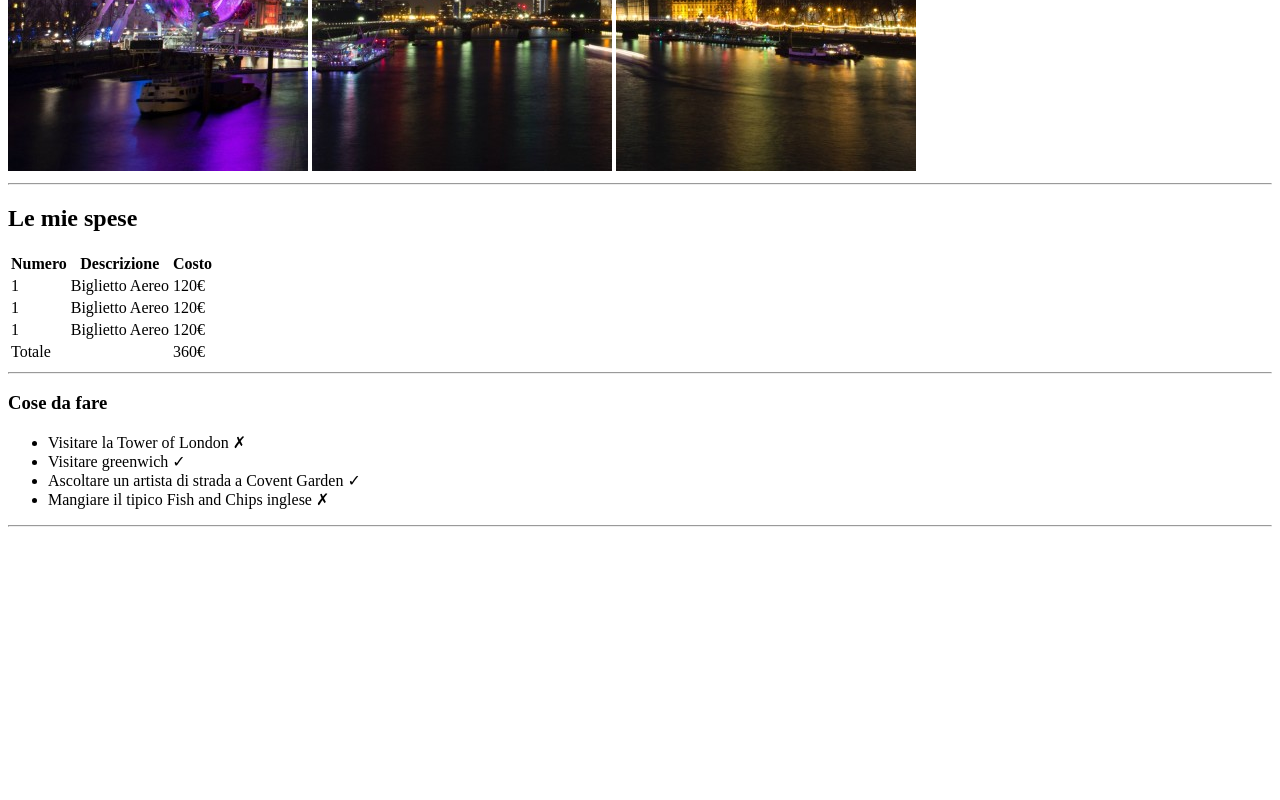
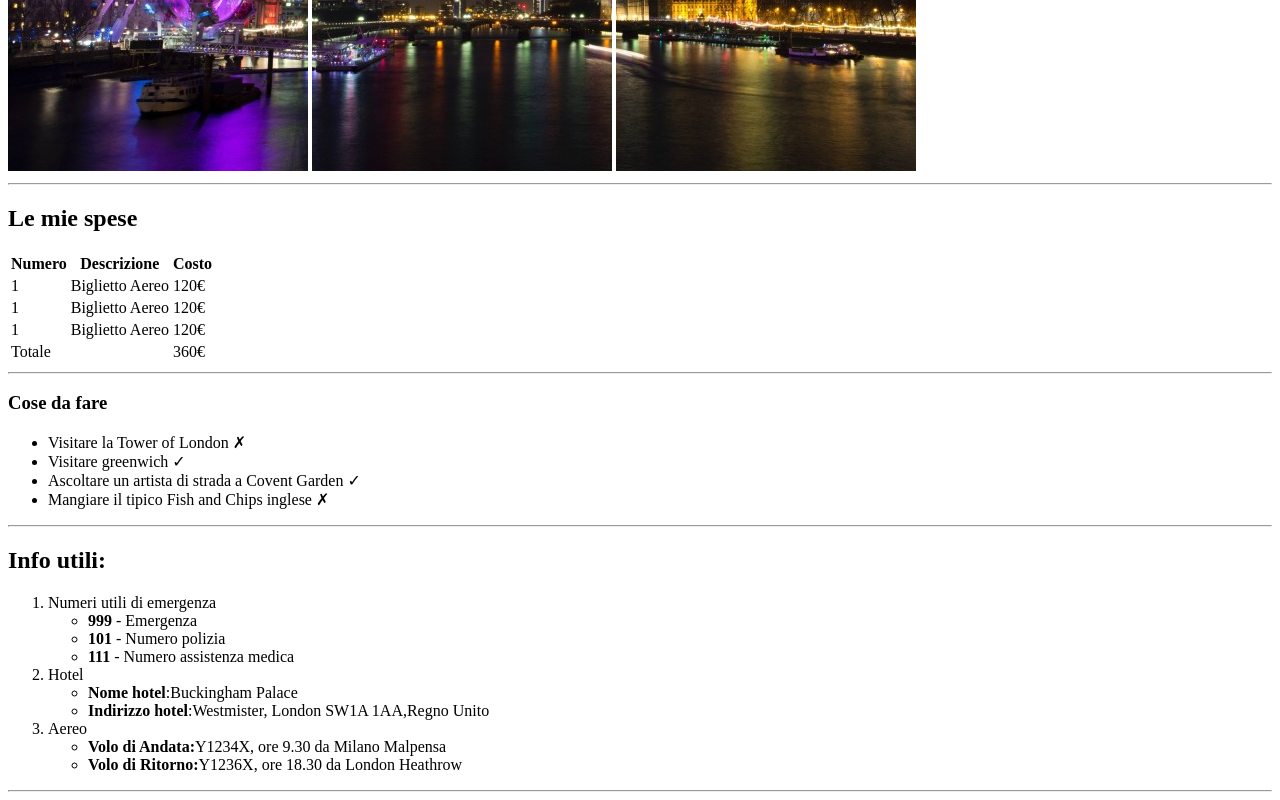
Before and after one commit to alessandrocolonna97/html-london-trip, a plain HTML site: page index.html in a window 1280 px wide. Shown: the part 509-1309 px from the top of the page. Before the commit the page ends 1044 px from the top, so only its background shows below. Drawn offline with Linux system fonts and the light colour scheme.

Commit message:
section "info utili"

```diff
--- a/index.html
+++ b/index.html
@@ -57,6 +57,29 @@
             </ul>
             <hr>
         </section>
+        <section id="info utili">
+            <h2>Info utili:</h2>
+            <ol>
+              <li>Numeri utili di emergenza</li>
+              <ul>
+                <li><strong>999</strong> - Emergenza</li>
+                <li><strong>101</strong> - Numero polizia</li>
+                <li><strong>111</strong> - Numero assistenza medica</li>
+              </ul>
+              <li>Hotel</li>
+              <ul>
+                <li><strong>Nome hotel</strong>:Buckingham Palace</li>
+                <li><strong>Indirizzo hotel</strong>:Westmister, London SW1A 1AA,Regno Unito</li>
+              </ul>
+              <li>Aereo</li>
+              <ul>
+                <li><strong>Volo di Andata:</strong>Y1234X, ore 9.30 da Milano Malpensa</li>
+                <li><strong>Volo di Ritorno:</strong>Y1236X, ore 18.30 da London Heathrow</li>
+              </ul>
+
+            </ol>
+            <hr>
+        </section>
     </main>
 </body>
 </html>
```
